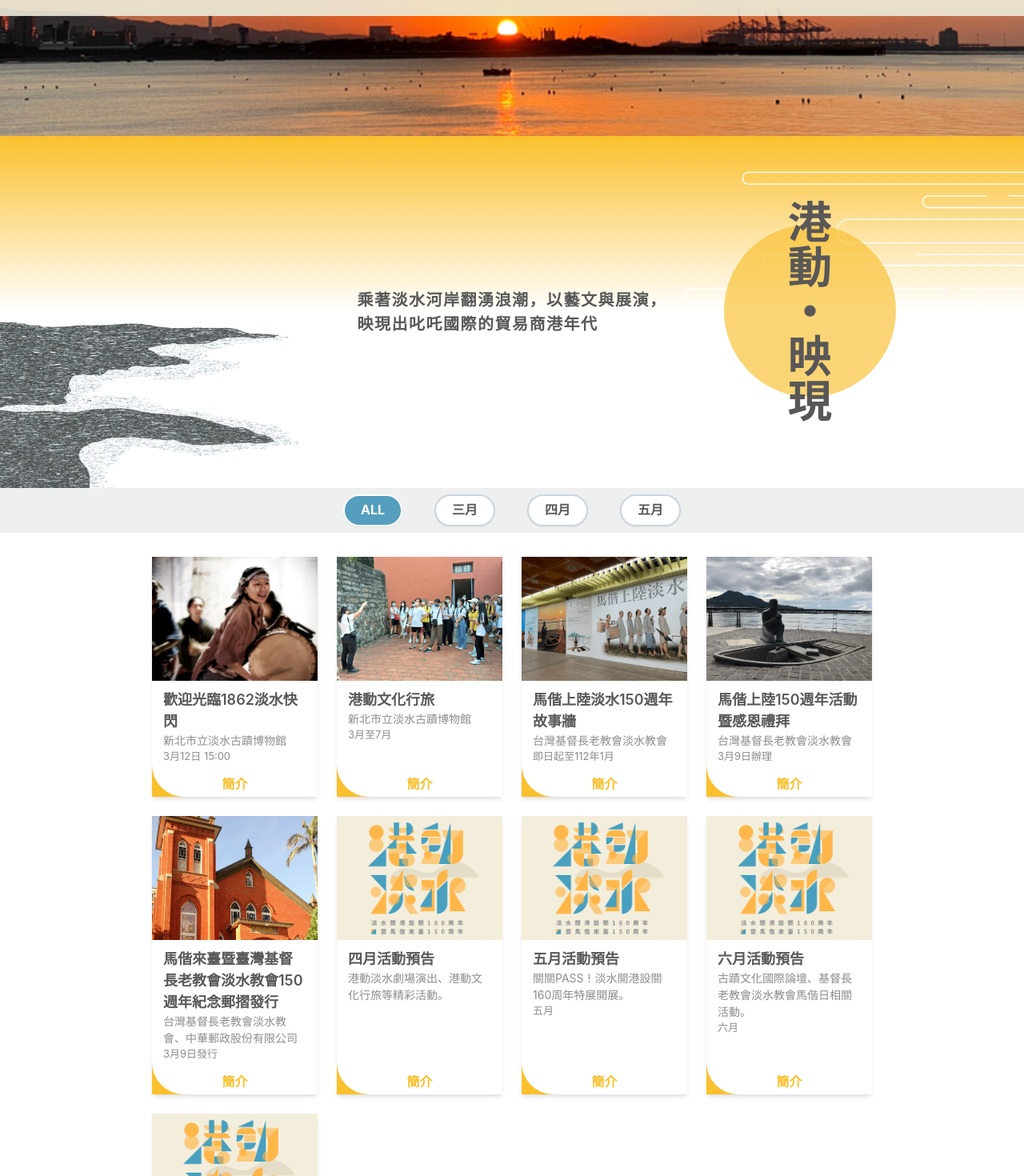
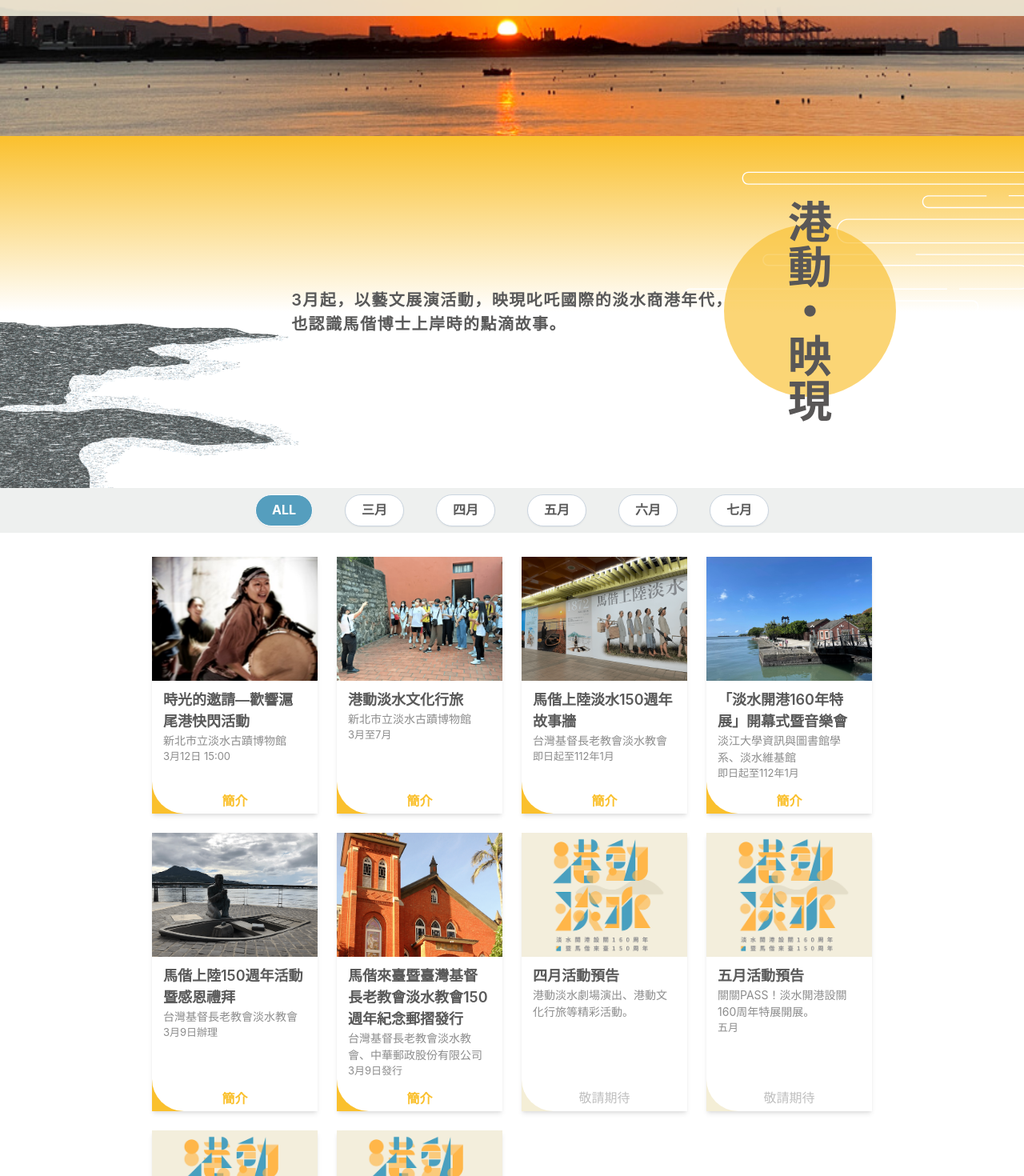
Before and after one commit to indexhui/Wharf-velous-Tamsui, a React (Create React App) app: page /#hero in a window 1280 px wide. Shown: the part 1330-2800 px from the top of the page at 80% size. Built offline with nearby package versions, Linux system fonts and the light colour scheme.

Commit message:
update info

```diff
--- a/src/components/CardActivity.js
+++ b/src/components/CardActivity.js
@@ -1,4 +1,4 @@
-import { Flex, AspectRatio, Image, Text, propNames } from '@chakra-ui/react';
+import { Flex, AspectRatio, Image, Text } from '@chakra-ui/react';
 
 import ModalCard from './ModalCard';
 
@@ -8,7 +8,12 @@ const CardActivity = props => {
       <AspectRatio w="100%" ratio={4 / 3}>
         <Image src={props.image} objectFit="cover" />
       </AspectRatio>
-      <Flex w="100%" bg="sun" direction="column" flex="1">
+      <Flex
+        w="100%"
+        bg={props.isNotice ? 'sky' : 'sun'}
+        direction="column"
+        flex="1"
+      >
         <Flex
           w="100%"
           bg="white"
@@ -43,7 +48,15 @@ const CardActivity = props => {
             align="flex-end"
             fontWeight="700"
           >
-            <ModalCard modal={props.modal} />
+            {props.isNotice ? (
+              <Text color="grey.600" py="5px" fontWeight="500">
+                敬請期待
+              </Text>
+            ) : (
+              <ModalCard modal={props.modal} location={props.location} />
+            )}
+            {/* <ModalCard modal={props.modal} />
+            <Text>敬請期待</Text> */}
           </Flex>
         </Flex>
       </Flex>
--- a/src/components/CardDepartment.js
+++ b/src/components/CardDepartment.js
@@ -45,7 +45,7 @@ const CardDepartment = props => {
               </Link>
               <Link href={props.fb} isExternal>
                 <Flex align="center">
-                  <Icon as={MdFacebook} /> <Text>粉專</Text>
+                  <Icon as={MdFacebook} /> <Text>臉書專頁</Text>
                 </Flex>
               </Link>
               <Text color="grey.700" fontSize="13px">
--- a/src/components/Filter.js
+++ b/src/components/Filter.js
@@ -19,6 +19,14 @@ const options = [
   {
     value: 5,
     label: '五月',
+  },
+  {
+    value: 6,
+    label: '六月',
+  },
+  {
+    value: 7,
+    label: '七月',
   },
 ];
 
@@ -45,7 +53,7 @@ const Filter = props => {
 
   return (
     <Flex bg="#EEF0EF" w="100%" justify="center">
-      <HStack py="8px" spacing={{ base: 4, lg: 10 }}>
+      <HStack py="8px" spacing={{ base: 1, lg: 10 }}>
         {options.map(option => (
           <FilterButton
             key={option.value}
--- a/src/components/FilterButton.js
+++ b/src/components/FilterButton.js
@@ -8,8 +8,8 @@ const FilterButton = props => {
     <Button
       rounded="full"
       shadow="sm"
-      borderWidth="2px"
-      px={{ base: '14px', lg: '20px' }}
+      borderWidth="1px"
+      px={{ base: '10px', lg: '20px' }}
       fontWeight="700"
       borderColor={isActive ? '#fff' : 'gray.300'}
       color={isActive ? 'white' : 'grey.800'}
--- a/src/components/ModalCard.js
+++ b/src/components/ModalCard.js
@@ -9,7 +9,10 @@ import {
   useDisclosure,
   Button,
   Text,
+  Icon,
+  HStack,
 } from '@chakra-ui/react';
+import { FaMapMarkerAlt } from 'react-icons/fa';
 
 const ModalCard = props => {
   const { isOpen, onOpen, onClose } = useDisclosure();
@@ -33,8 +36,17 @@ const ModalCard = props => {
         <ModalOverlay />
         <ModalContent>
           <ModalHeader>活動資訊</ModalHeader>
+
           {/* <ModalCloseButton /> */}
-          <ModalBody>{props.modal}</ModalBody>
+          <ModalBody>
+            {props.location && (
+              <HStack pb="10px" color="grey.800">
+                <Icon as={FaMapMarkerAlt} color="sun" />{' '}
+                <Text>{props.location}</Text>
+              </HStack>
+            )}
+            {props.modal}
+          </ModalBody>
 
           <ModalFooter>
             <Button bg="sun" mr={3} onClick={onClose}>
--- a/src/components/Section01Item.js
+++ b/src/components/Section01Item.js
@@ -14,12 +14,13 @@ import a3 from '../assets/images/A-3.png';
 import a4 from '../assets/images/A-4.png';
 import a5 from '../assets/images/A-5.png';
 import a6 from '../assets/images/A-6.png';
+import a7 from '../assets/images/A-7.jpg';
 
 const activities = [
   {
     month: 3,
     time: '3月12日 15:00',
-    name: '歡迎光臨1862淡水快閃',
+    name: '時光的邀請—歡響滬尾港快閃活動',
     organizer: '新北市立淡水古蹟博物館',
     location: '淡水限定快閃',
     introduction:
@@ -30,7 +31,7 @@ const activities = [
   {
     month: 3,
     time: '3月至7月',
-    name: '港動文化行旅',
+    name: '港動淡水文化行旅',
     organizer: '新北市立淡水古蹟博物館',
     location: '淡水地區',
     image: a2,
@@ -41,9 +42,18 @@ const activities = [
     name: '馬偕上陸淡水150週年故事牆',
     time: '即日起至112年1月',
     organizer: '台灣基督長老教會淡水教會',
-    location: '',
+    // location: '',
     image: a3,
     modal: <A3 />,
+  },
+  {
+    month: 3,
+    name: '「淡水開港160年特展」開幕式暨音樂會',
+    time: '即日起至112年1月',
+    organizer: '淡江大學資訊與圖書館學系、淡水維基館',
+    location: '淡江大學文錙音樂廳',
+    image: a7,
+    modal: <A7 />,
   },
   {
     month: 3,
@@ -71,6 +81,7 @@ const activities = [
     location: '',
     image: a6,
     modal: <A6 />,
+    isNotice: true,
   },
   {
     month: 5,
@@ -79,7 +90,7 @@ const activities = [
     organizer: '關關PASS！淡水開港設關160周年特展開展。',
     location: '',
     image: a6,
-    modal: <A7 />,
+    isNotice: true,
   },
   {
     month: 6,
@@ -89,15 +100,17 @@ const activities = [
     location: '',
     image: a6,
     modal: <A8 />,
+    isNotice: true,
   },
   {
     month: 7,
     time: '七月',
-    name: '下半年(至12月)將會有更多開港設關暨馬偕來臺精彩活動，敬請期待！',
-    organizer: '',
+    name: '七月活動預告',
+    organizer: '下半年(至12月)將會有更多開港設關暨馬偕來臺精彩活動，敬請期待！',
     location: '',
     image: a6,
     modal: <A9 />,
+    isNotice: true,
   },
 ];
 
--- a/src/components/Section01Title.js
+++ b/src/components/Section01Title.js
@@ -102,8 +102,9 @@ const Section01Title = () => {
             variants={textVariants}
             transition={transition}
           >
-            乘著淡水河岸翻湧浪潮，以藝文與展演， <br />
-            映現出叱吒國際的貿易商港年代
+            3月起，以藝文展演活動，映現叱吒國際的淡水商港年代，
+            <br />
+            也認識馬偕博士上岸時的點滴故事。
           </MotionText>
         </Flex>
       </Flex>
--- a/src/components/Section03title.js
+++ b/src/components/Section03title.js
@@ -140,7 +140,7 @@ const Section03Title = () => {
           variants={textVariants}
           transition={transition}
         >
-          探訪鄰近夥伴，欣賞淡水歷史迴響出的動人篇章。
+          探訪合作夥伴，欣賞淡水人文與歷史迴響的動人篇章。
         </MotionText>
       </Flex>
     </Flex>
--- a/src/components/section1Content/A3.js
+++ b/src/components/section1Content/A3.js
@@ -29,7 +29,7 @@ export const A3 = () => {
         fontWeight="600"
         color="umi"
         isExternal
-        href="https://www.facebook.com/mackaychurchevents1/)"
+        href="https://www.facebook.com/mackaychurchevents1/"
       >
         臉書專頁
       </Link>
--- a/src/components/section1Content/A7.js
+++ b/src/components/section1Content/A7.js
@@ -3,7 +3,27 @@ import { Text, Link } from '@chakra-ui/react';
 export const A7 = () => {
   return (
     <>
-      <Text>關關PASS！淡水開港設關160周年特展開展。</Text>
+      <Text>
+        淡江大學資訊與圖書館學系辦理之重點研究暨USR計畫成果展示開幕暨音樂會。後續展示將移至淡江大學海事博物館展出。
+        相關活動及後續展覽資訊請洽
+      </Text>
+      <Link
+        fontWeight="600"
+        color="umi"
+        isExternal
+        href="https://www.facebook.com/wikitamsui/"
+      >
+        淡水維基館臉書專頁
+      </Link>
+      <span px="10px"> 或 </span>
+      <Link
+        fontWeight="600"
+        color="umi"
+        isExternal
+        href="https://enroll.tku.edu.tw/course.aspx?cid=TABX20220307"
+      >
+        活動網頁
+      </Link>
     </>
   );
 };
--- a/src/layout/Header.js
+++ b/src/layout/Header.js
@@ -174,15 +174,15 @@ const NavLink = props => {
 
 const navItems = [
   {
-    label: '港動‧映現',
+    label: '港動・映現',
     to: 'section01',
   },
   {
-    label: '港動‧踏訪',
+    label: '港動・踏訪',
     to: 'section02',
   },
   {
-    label: '港動‧迴響',
+    label: '港動・迴響',
     to: 'section03',
   },
   // {
```
Also changed, not shown: src/assets/images/A-7.jpg (added).
